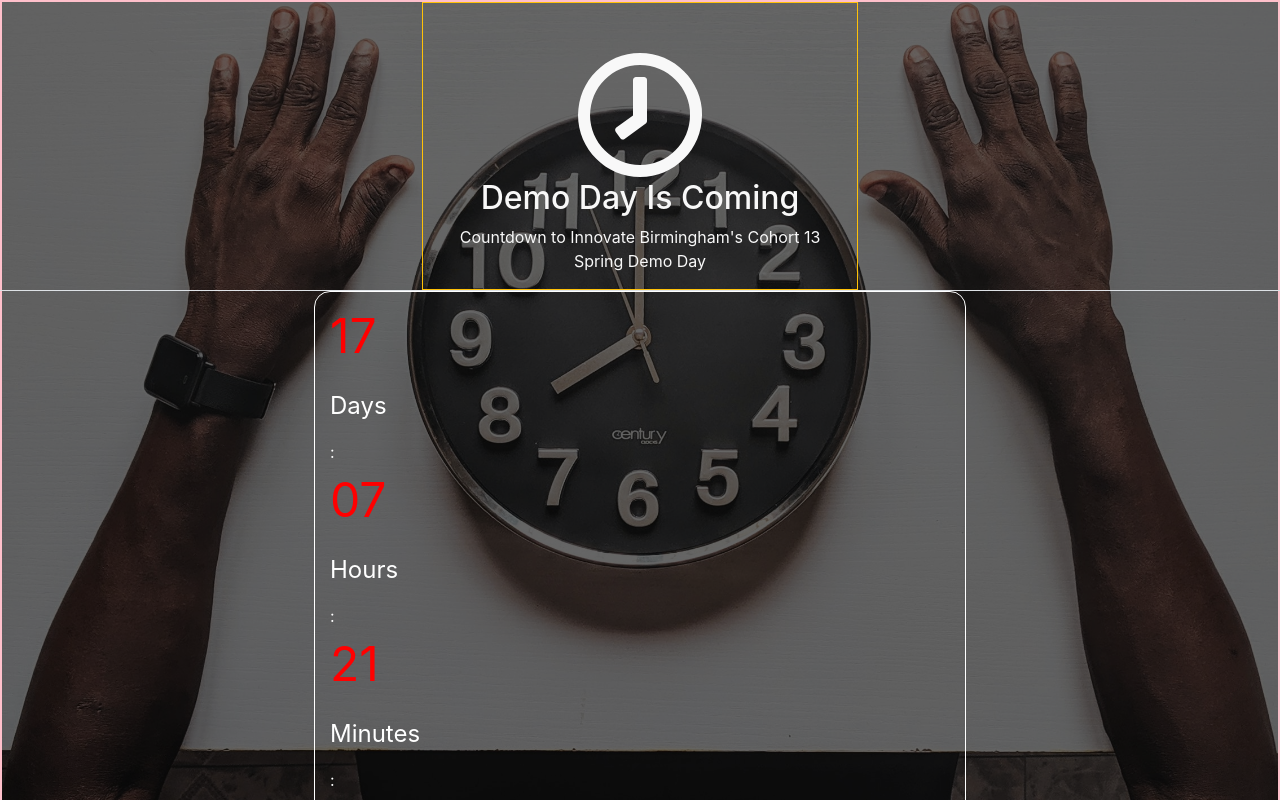
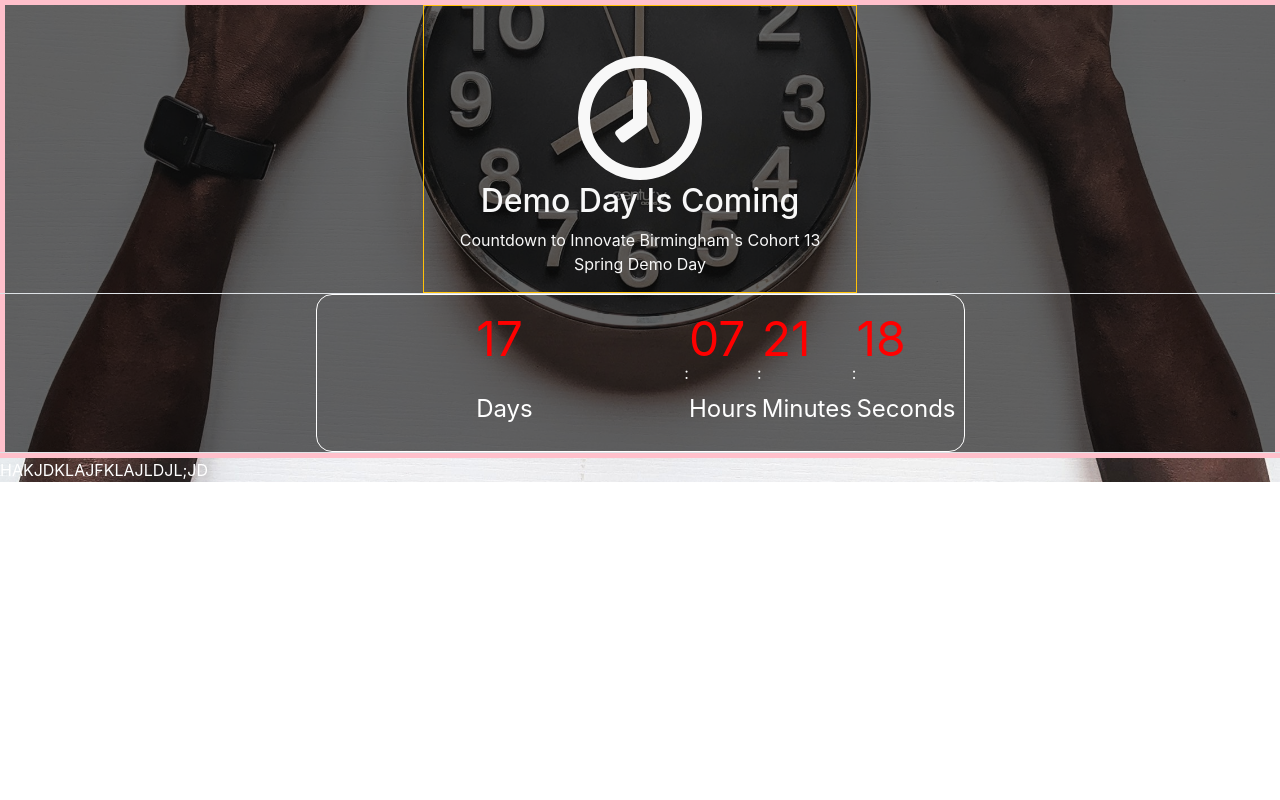
Before and after one commit to gabeaustin/countdown-timer, a React (Create React App) app: page / in a window 1280 px wide. Shown: the top 800 px of the page. Built offline with nearby package versions, Linux system fonts and the light colour scheme.

Commit message:
fixed flexbox components on timer portion

```diff
--- a/src/App.css
+++ b/src/App.css
@@ -8,8 +8,6 @@
     background-size: cover;
     background-repeat: no-repeat;
     color: #fff;
-    /* width: 100vw; */
-    /* height: 100vh; */
 }
 
 body {
@@ -18,17 +16,8 @@
 }
 
 .timer {
-    border: solid pink 2px;
+    border: solid pink 5px;
     background-color: rgba(0, 0, 0, 0.60);
-    /* background-color: rgba(0, 0, 0, 0.5);
-    display: flex;
-    flex: column;
-    align-items: center;
-    justify-content: center;
-    padding-bottom: 7em;
-    padding-top: 2em;
-    width: 100%;
-    height: 100%; */
 }
 
 /* .timer div:first-child { */
@@ -43,100 +32,24 @@
     transform: rotateY(180deg);
 }
 
-/* h2 {
-    font-weight: 600;
-    margin-bottom: 0.5em;
-} */
-
-
-.timerIconAndText {
-
-    /* border-radius: 1em;
-    display: grid;
-    /* grid-template-columns: repeat(7, 1fr); */
-    /* margin-top: 3em; */
-    /* padding: 3em; */
-    /* text-align: center; */
-
-    /* display: grid;
-    grid-template-columns: auto auto auto auto;
-    grid-gap: 10px;
-    background-color: #2196F3;
-    padding: 10px; */
-
-}
-
 .timerDaysCountdownContainer {
     display: flex;
-    flex-direction: row;
-    justify-content: center;
-    align-items: center;
-    align-content: center;
 }
 
 .timerDaysCountdown {
     margin: auto;
-}
-
-
-.timerDaysCountdown {
+    justify-content: center;
+    align-items: center;
+    align-content: center;
     border-radius: 1em;
 }
-
 
 .timerDaysCountdown p:first-child {
     font-size: 3em;
     color: red;
 }
-    /* color: green;
-    background-color: red;
-    font-size: 3em;
-    display: flex;
-} */
 
 .timerDaysCountdown p:last-child {
     font-size: 1.5em;
     display: flex;
 }
-
-/* .timer div:last-child {
-    border-radius: 1em;
-    display: grid;
-    grid-template-columns: repeat(7, 1fr); */
-    /* border-radius: 1em;
-    display: grid;
-    grid-template-columns: repeat(7, 1fr);
-    margin-top: 3em;
-    padding: 3em;
-    text-align: center;
-
-    background-color: rgba(255, 255, 255, 0.8);
-    text-align: center;
-    padding: 20px 0;
-    font-size: 30px; */
-/* } */
-
-/* section p:first-child, .timer div:last-child span {
-    font-size: 3em;
-} */
-
-/*
-* {
-    box-sizing: border-box;
-    margin: 0;
-    padding: 0;
-}
-
-*/
-
-/* media query for small screen devices */
-/*
-@media screen and (max-width: 480px) {
-    .timer div:last-child {
-        margin-left: 2em;
-        margin-right: 2em;
-        padding: 3em;
-    }
-}
-
-*/
--- a/src/App.js
+++ b/src/App.js
@@ -82,7 +82,7 @@
 
                 <div className="timerDaysCountdownContainer row border border-default">
                     <div className="col-md-3"></div>
-                    <div className="timerDaysCountdown border border-white pt-2 col-md-6 mx-auto">
+                    <div className="timerDaysCountdown border border-white pt-2 col-md-6 d-flex p-2 bd-highlight">
                         <section className="mx-auto">
                             <p>{ timerDays }</p>
                             <p>Days</p>
```
